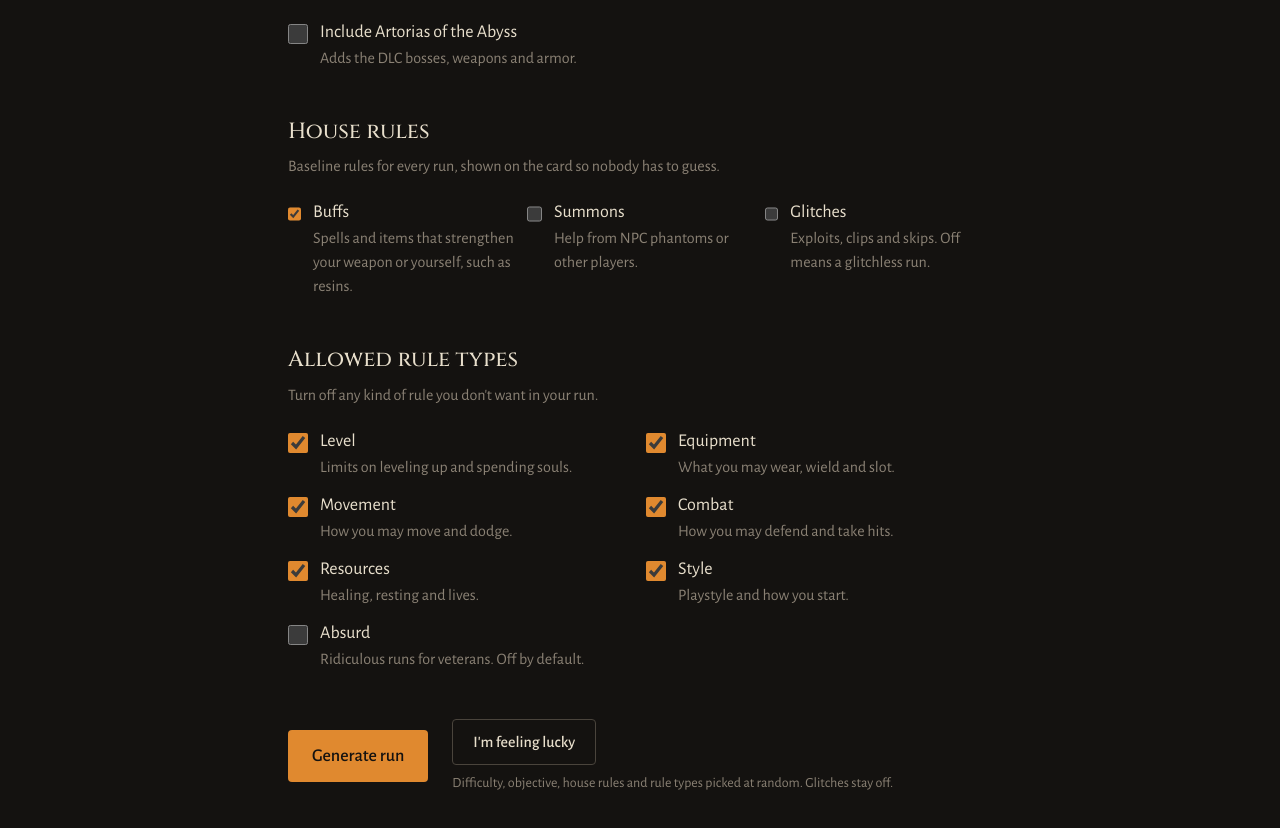
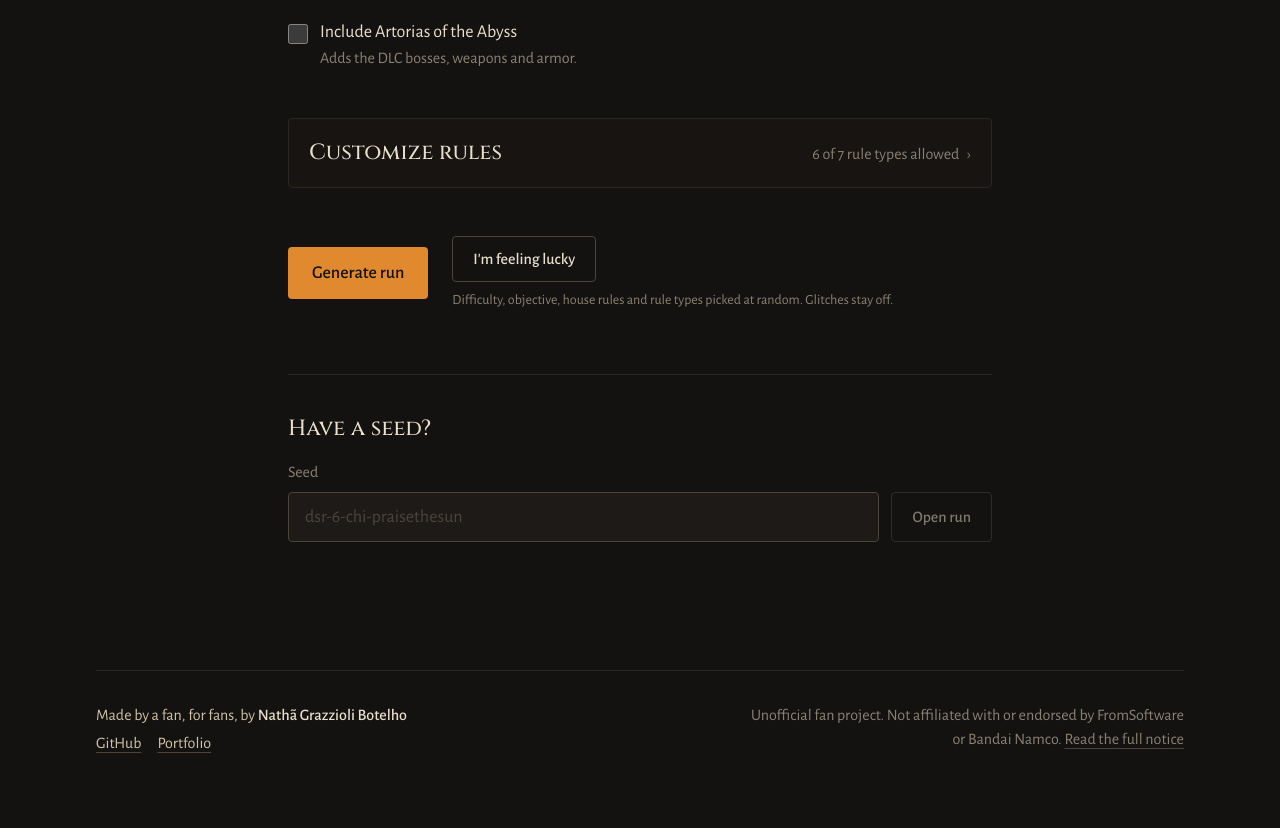
Before and after one commit to localhost-ayu/souls-challenge-generator, a Next.js app: page /play in a window 1280 px wide. Shown: the part 948-1776 px from the top of the page. After the commit the page ends 1743 px from the top, so only its background shows below. Built offline with nearby package versions, Linux system fonts and the light colour scheme.

Commit message:
feat(ui): fold rule customization into a collapsible section

```diff
--- a/src/components/play/PlayForm.tsx
+++ b/src/components/play/PlayForm.tsx
@@ -49,7 +49,8 @@
   const { t } = useTranslation();
   const router = useRouter();
   const preferences = useStorageItem(preferencesItem) ?? DEFAULT_PREFERENCES;
-  const noCategory = !Object.values(preferences.categories).some(Boolean);
+  const activeCategories = Object.values(preferences.categories).filter(Boolean).length;
+  const noCategory = activeCategories === 0;
 
   // Saved on every change so the form comes back as the player left it.
   function update(patch: Partial<Preferences>) {
@@ -157,6 +158,23 @@
         </label>
       </Fieldset>
 
+      <details className="group mt-12 rounded-sm border border-stone-800 bg-stone-900/40">
+        <summary className="flex cursor-pointer list-none items-baseline justify-between gap-4 p-5 focus-visible:outline-2 focus-visible:outline-offset-2 focus-visible:outline-ember-glow [&::-webkit-details-marker]:hidden">
+          <span className="font-display text-heading text-bone">{t("play.customizeTitle")}</span>
+          <span className="font-sans text-base text-stone-400">
+            {t("play.customizeSummary", {
+              count: activeCategories,
+              total: CONSTRAINT_CATEGORIES.length,
+            })}
+            <span
+              aria-hidden="true"
+              className="ml-2 inline-block transition-transform group-open:rotate-90"
+            >
+              ›
+            </span>
+          </span>
+        </summary>
+        <div className="px-5 pb-8 [&>fieldset:first-child]:mt-2">
           <Fieldset legend={t("play.houseRulesLegend")} hint={t("play.houseRulesHint")}>
             <div className="grid gap-3 sm:grid-cols-3">
               {HOUSE_RULES.map((rule) => (
@@ -213,12 +231,15 @@
                 </label>
               ))}
             </div>
+          </Fieldset>
+        </div>
+      </details>
+
       {noCategory && (
-          <p id="categories-error" role="alert" className="mt-4 font-sans text-base text-ember-glow">
+        <p id="categories-error" role="alert" className="mt-6 font-sans text-base text-ember-glow">
           {t("play.categoriesEmpty")}
         </p>
       )}
-      </Fieldset>
 
       <div className="mt-12 flex flex-wrap items-center gap-x-6 gap-y-4">
         <Button type="submit" variant="primary" disabled={noCategory}>
```
Lines whose indentation alone changed are shown as unchanged.
